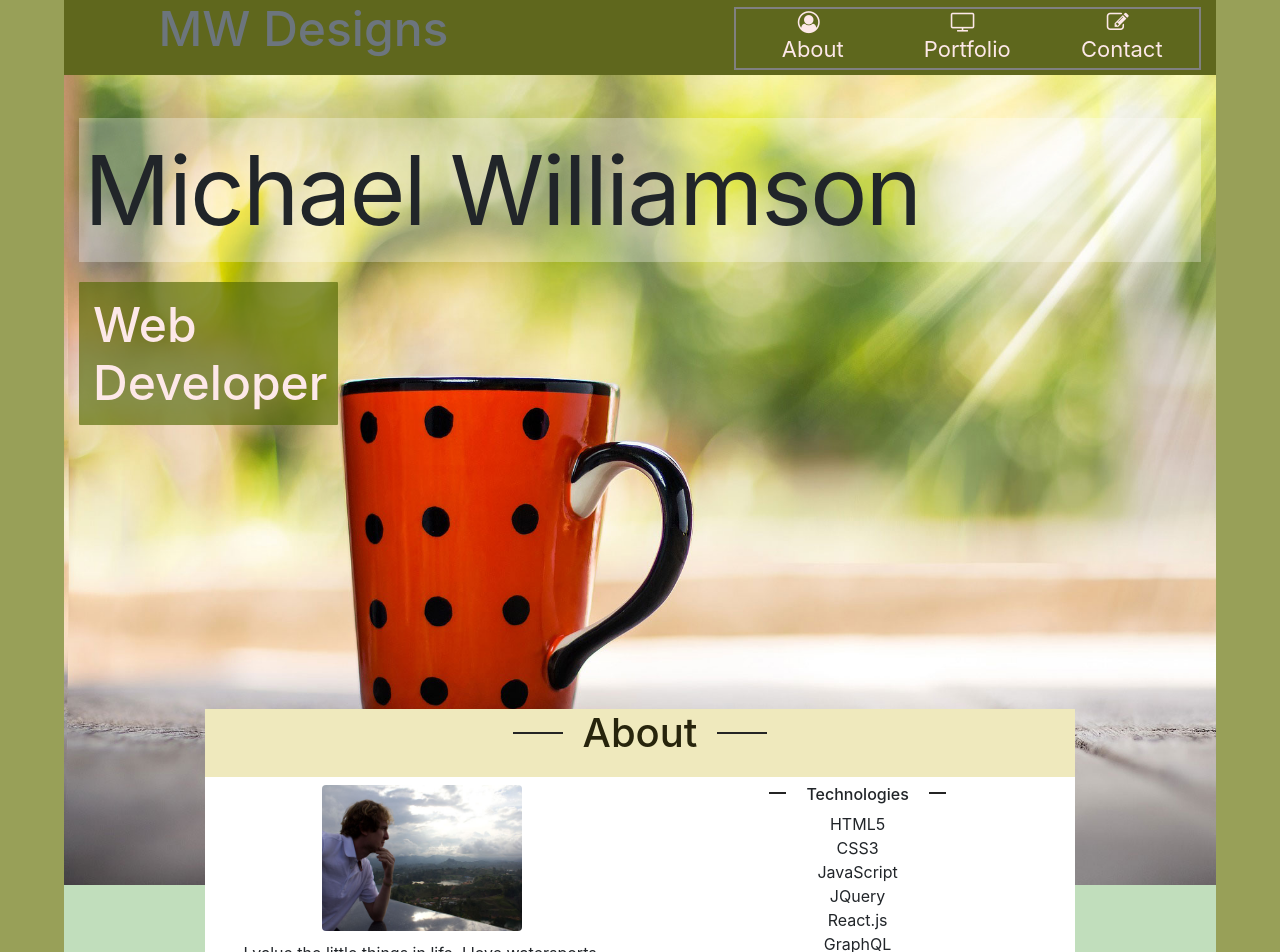
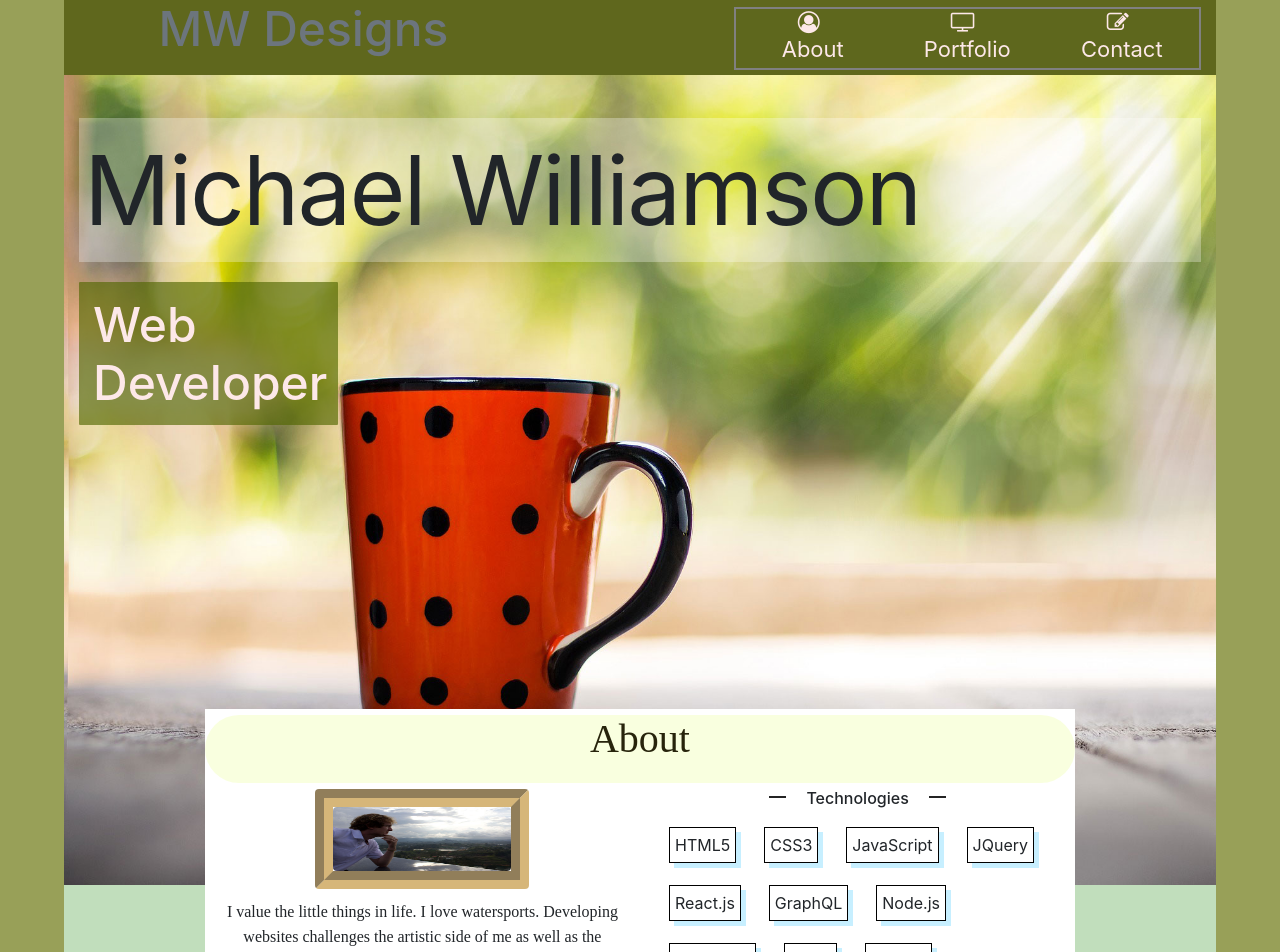
Before and after one commit to michael-williamson/portfolio-coffee, a React (Create React App) app: page / in a window 1280 px wide. Shown: the top 952 px of the page. Built offline with nearby package versions, Linux system fonts and the light colour scheme.

Commit message:
took away before after on about header, styled about with circle container, adjusted image size, styled technologies list

```diff
--- a/src/style/About.css
+++ b/src/style/About.css
@@ -4,12 +4,17 @@
 
 .about-section h1{
     text-align: center;
-    background: #EFE9BD;
-    height: 68px;
+    background: #ebff9b52;
+    /* height: 68px; */
     color: #27240c;
+    margin-bottom: 0;
+    width: 177px;
+    margin: 6px auto;
+    border-radius: 73px;
+    font-family: cursive;
 }
 
-.about-section h1:before {
+/* .about-section h1:before {
     display: inline-block;
     margin: 0 20px 13px 0;
     height: 2px;
@@ -27,15 +32,16 @@
     text-shadow: none;
     background-color: rgb(36, 36, 36);
     width: 50px;
-}
+} */
 
 .about-section .card-display{
     text-align: center;
 }
 
 .about-section .img-div{
-    width: 100px;
-    height: 100px;
+    height: 232px;
+    border: groove;
+    border-color: #cda65cd1;
 }
 
 .about-section img{
@@ -72,6 +78,27 @@
 
 .about-section ul{
     text-align: center;
+    display: flex;
+    flex-wrap: wrap;
+}
+
+.about-section li {
+    list-style: none;
+    border: 1px solid black;
+    margin: 11px 14px;
+    padding: 5px 5px;
+    box-shadow: 5px 5px #00b8ff38;
+}
+
+.aboutSpan {
+    background-color: #f7f383;
+    padding: 10px 5px;
+}
+
+.about-section span {
+
+    font-family: 'Kalam', cursive;
+/* font-family: 'Permanent Marker', cursive; */
 }
 
 @media(min-width: 768px){
@@ -105,4 +132,12 @@
     .about-section{
         width: 68%;
     }
+    .about-section .img-div{
+        width: 100px;
+        height: 100px;
+        border: groove;
+        border-width: 18px;
+        width: 214px;
+        border-color: #cda65cd1;
+    }
 }
```
